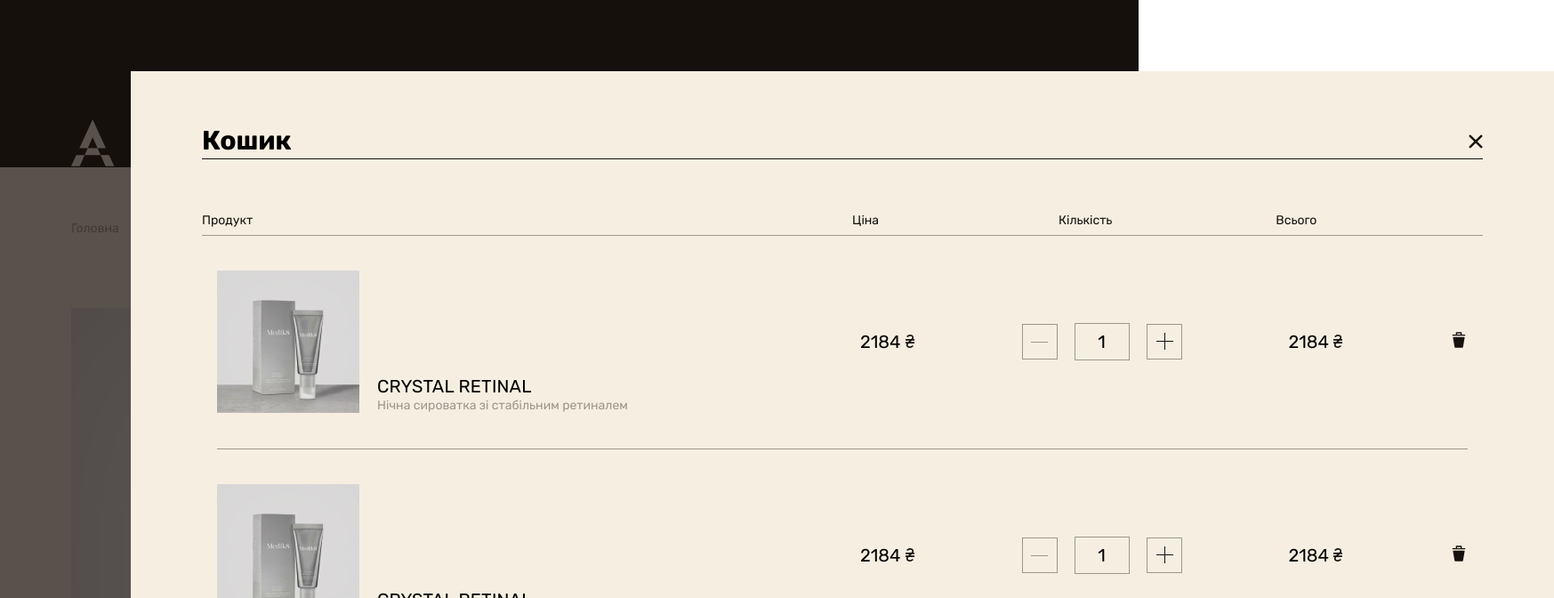
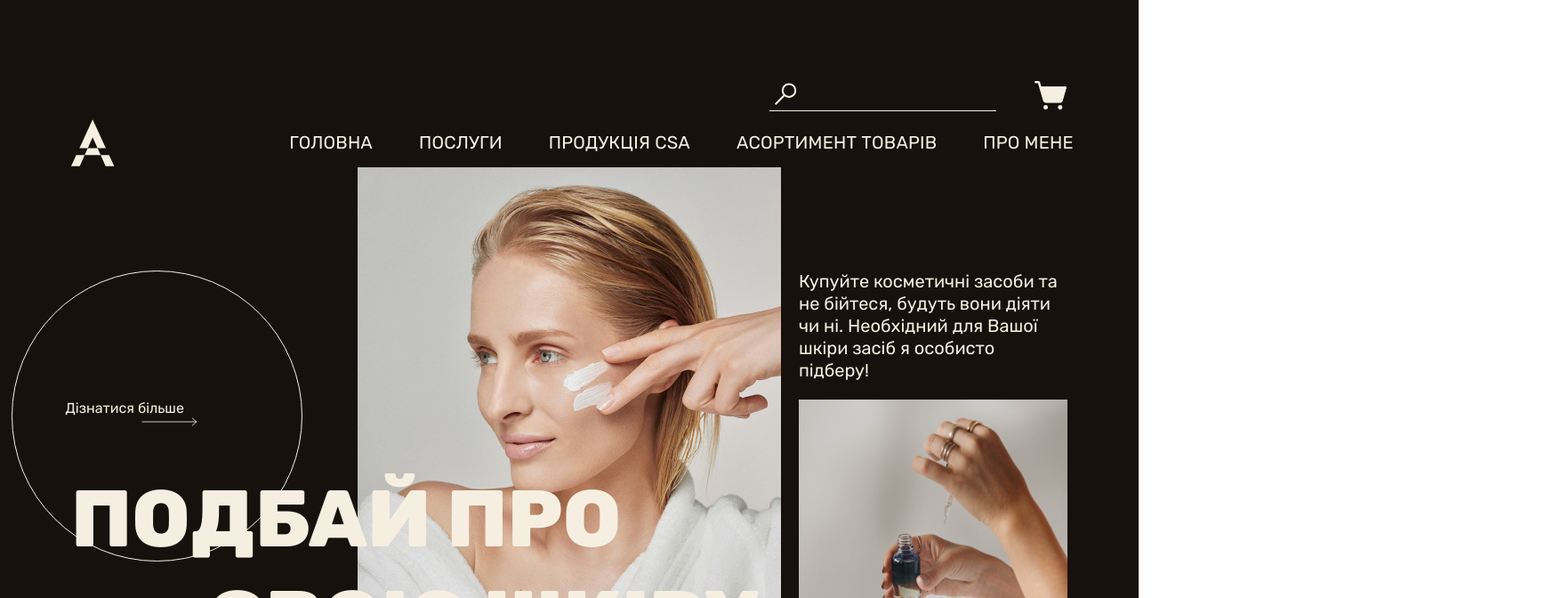
Before and after one commit to adevreactjs/cosmetic, a React (Create React App) app: page / in a window 1280 px wide. Shown: the top 672 px of the page at 89% size, 1747 px wide, since content can reach past the window. Built offline with nearby package versions, Linux system fonts and the light colour scheme.

Commit message:
add router-dom

```diff
--- a/package.json
+++ b/package.json
@@ -10,8 +10,10 @@
     "@types/node": "^16.18.52",
     "@types/react": "^18.2.21",
     "@types/react-dom": "^18.2.7",
+    "@types/react-router-dom": "^5.3.3",
     "react": "^18.2.0",
     "react-dom": "^18.2.0",
+    "react-router-dom": "^6.17.0",
     "react-scripts": "5.0.1",
     "sass": "^1.67.0",
     "sass-loader": "^13.3.2",
--- a/src/App.tsx
+++ b/src/App.tsx
@@ -9,10 +9,10 @@ function App() {
   return (
     <div className='App'>
         <Header />
-        {/* <MainServices/> */}
+        <MainServices/>
         {/* <Products/> */}
-        <CartDetail />
-        <Cart/>
+        {/* <CartDetail /> */}
+        {/* <Cart/> */}
         <Footer />
     </div>
   );
--- a/src/components/header/Header.tsx
+++ b/src/components/header/Header.tsx
@@ -5,6 +5,7 @@ import search from '../../assets/search.svg';
 import cart from '../../assets/cart.png';
 import burger from '../../assets/burger.png';
 import cross from '../../assets/cross.png';
+import { Link } from 'react-router-dom';
 
 const Header = () => {
   const [isOpened, setIsOpened] = useState(false);
@@ -21,7 +22,7 @@ const Header = () => {
             <ul>
               <li>головна</li>
               <li>послуги</li>
-              <li>продукція csa</li>
+              <Link to='/products'><li>продукція csa</li></Link>
               <li>асортимент товарів</li>
               <li>про мене</li>
             </ul>
--- a/src/index.tsx
+++ b/src/index.tsx
@@ -3,14 +3,26 @@ import ReactDOM from 'react-dom/client';
 import './index.scss';
 import App from './App';
 import reportWebVitals from './reportWebVitals';
+import { RouterProvider, createBrowserRouter } from 'react-router-dom';
+import Products from './components/pruducts/Products';
 
-const root = ReactDOM.createRoot(
-  document.getElementById('root') as HTMLElement
-);
+const router = createBrowserRouter([
+  {
+    path: '/',
+    element: <App />,
+  },
+  {
+    path: '/products',
+    element: <Products />,
+  },
+]);
+
+const root = ReactDOM.createRoot(document.getElementById('root') as HTMLElement);
 root.render(
   <React.StrictMode>
-    <App />
-  </React.StrictMode>
+    <RouterProvider router={router} />
+    {/* <App /> */}
+  </React.StrictMode>,
 );
 
 reportWebVitals();
```
Also changed, not shown: 1 other file (tests, documents, lock files or other folders).
